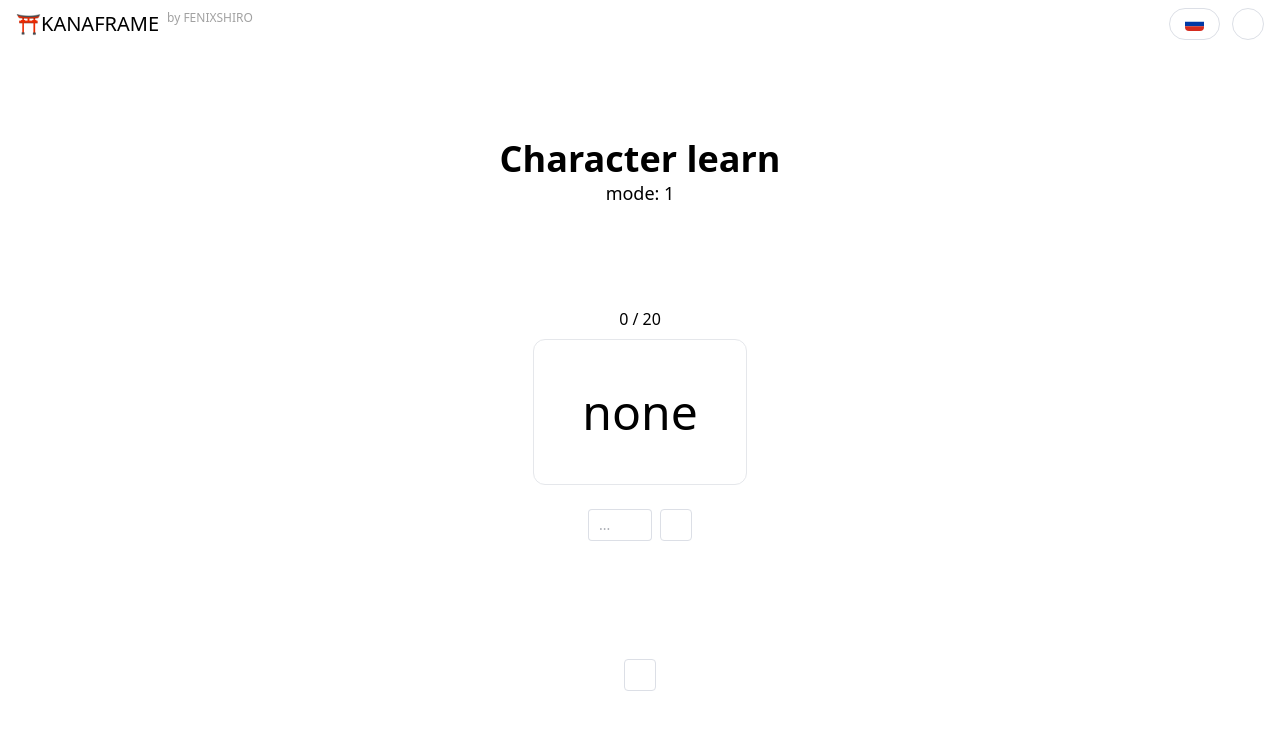
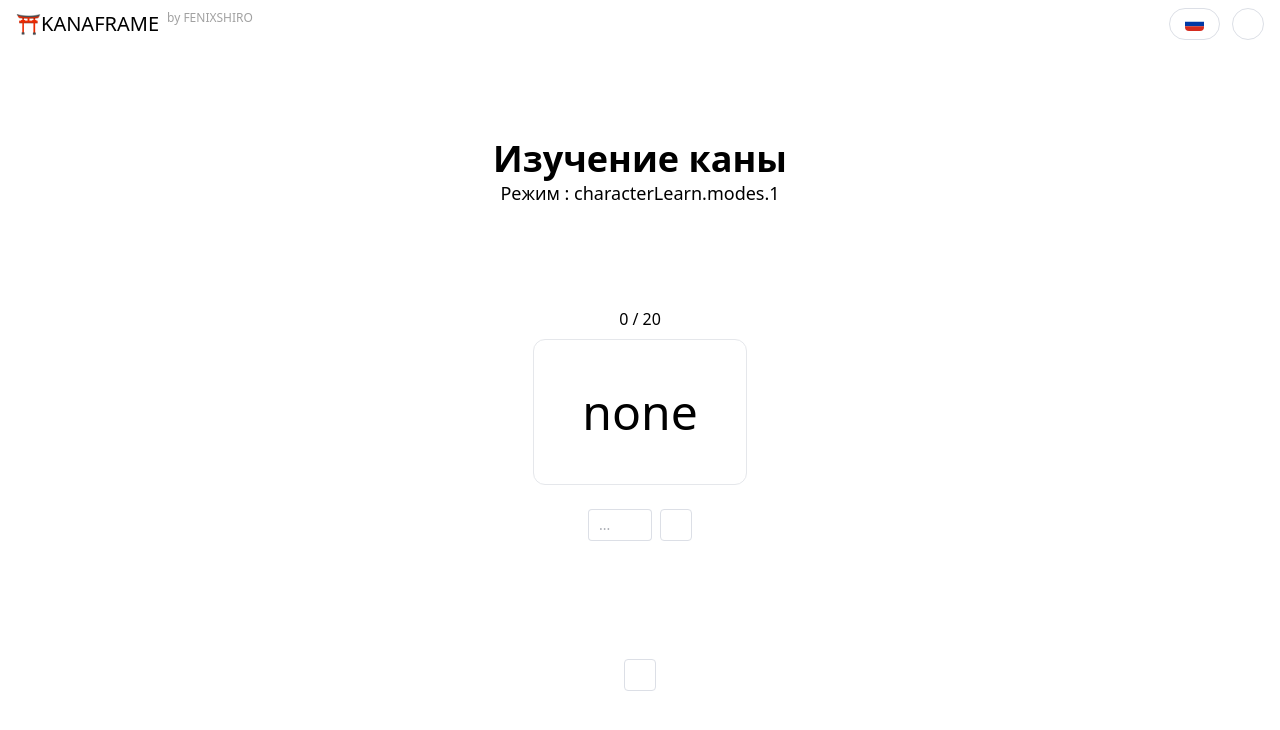
Before and after one commit to FENIXSHIRO/kanaframe, a Nuxt app: page /character-learning/1 in a window 1280 px wide. Shown: the top 730 px of the page. Built offline with nearby package versions, Linux system fonts and the light colour scheme.

Commit message:
feat: added locale to learn page

```diff
--- a/app/pages/character-learning/[mode].vue
+++ b/app/pages/character-learning/[mode].vue
@@ -4,6 +4,7 @@ import CharacterViewport from '~/components/CharacterViewport.vue';
 import { useQuestionStore } from '~/stores/question.store';
 
 const route = useRoute();
+const { t } = useI18n();
 const questionStore = useQuestionStore();
 
 // eslint-disable-next-line @typescript-eslint/no-explicit-any
@@ -16,9 +17,9 @@ questionStore.setCurrentQuestion();
     <div class="mx-auto grid h-screen w-1/2 grid-cols-1 grid-rows-3 pt-12">
       <div class="flex flex-col items-center justify-center">
         <h1 class="text-4xl font-bold">
-          Character learn
+          {{ t("characterLearn.title") }}
         </h1>
-        <span class="text-lg">mode: {{ route.params.mode }}</span>
+        <span class="text-lg">{{ t("characterLearn.mode") }} : {{ t(`characterLearn.modes.${route.params.mode}`) }}</span>
       </div>
 
       <div class="flex flex-col justify-center gap-6">
--- a/i18n/locales/en.json
+++ b/i18n/locales/en.json
@@ -6,7 +6,16 @@
     "modes": {
       "hiragana": "Hiragana",
       "katakana": "Katakana",
-      "mixed": "Mixes"
+      "mixed": "Mixed"
+    }
+  },
+  "characterLearn": {
+    "title": "Character learn",
+    "mode": "Mode",
+    "modes": {
+      "hiragana": "hiragana",
+      "katakana": "katakana",
+      "mixed": "mixed"
     }
   }
 }
--- a/i18n/locales/ru.json
+++ b/i18n/locales/ru.json
@@ -8,5 +8,14 @@
       "katakana": "Катакана",
       "mixed": "Смешанный"
     }
+  },
+   "characterLearn": {
+    "title": "Изучение каны",
+    "mode": "Режим",
+    "modes": {
+      "hiragana": "хирагана",
+      "katakana": "катакана",
+      "mixed": "смешанный"
+    }
   }
 }
--- a/shared/types/Alpgabet.ts
+++ /dev/null
@@ -1 +0,0 @@
-export type Alphabet = 'hiragana' | 'katakana'
--- /dev/null
+++ b/shared/types/Kana.ts
@@ -0,0 +1 @@
+export type Kana = 'hiragana' | 'katakana';
```
